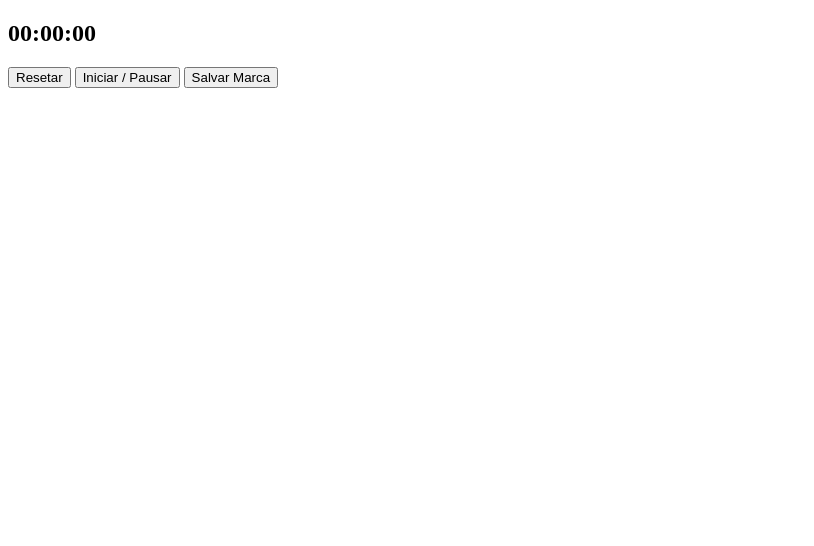
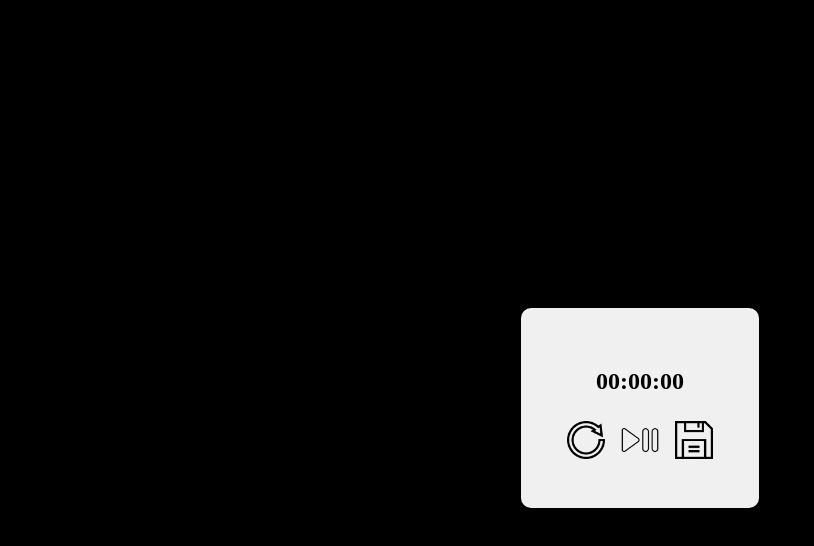
Before and after one commit to AndreiLud7/Programa-o-para-internet-ADS, a plain HTML site: page Prova2/Cronometro.html in a window 1280 px wide. Shown: the whole page, without its empty margins (0-814 px from the left). Drawn offline with Linux system fonts and the light colour scheme.

Commit message:
pequena correção

```diff
--- a/Prova2/Cronometro.html
+++ b/Prova2/Cronometro.html
@@ -5,15 +5,47 @@
     <meta charset="UTF-8">
     <title>Cronômetro</title>
 </head>
+<style>
+
+    body{
+        display: flex;
+        height: 100vh;
+        justify-content: center;
+        align-items: center;
+        background-color: black;
+    }
+    #container{
+        display: flex;
+        align-items: center;
+        justify-content: center;
+        flex-direction: column;
+        gap: 5px;
+        background-color: #f0f0f0;
+        border-radius: 10px;
+        padding: 40px;
+    }
+    #acoes button{
+        background-color: transparent;
+        border: none;
+        cursor: pointer;
+        width: 50px;
+        height: 40px;
+    }
+    #acoes button img{
+        width: 100%;
+        height: 100%;
+    }
+
+</style>
 
 <body>
     <div id="container">
         <h2 id="timer">00:00:00</h2>
 
         <div id="acoes">
-            <button id="reset">Resetar</button>
-            <button id="inicio" action="start">Iniciar / Pausar</button>
-            <button id="salvar">Salvar Marca</button>
+            <button id="reset"><img src="img/circular-arrow_998622.png" alt=""></button>
+            <button id="inicio" action="start"><img src="img/pause_12966972.png" alt=""></button>
+            <button id="salvar"><img src="img/save_2824201.png" alt=""></button>
         </div>
 
         <div id="marcas"></div>
```
Also changed, not shown: Prova2/Calculadora.html (+1 -5 lines), 1 other file.
